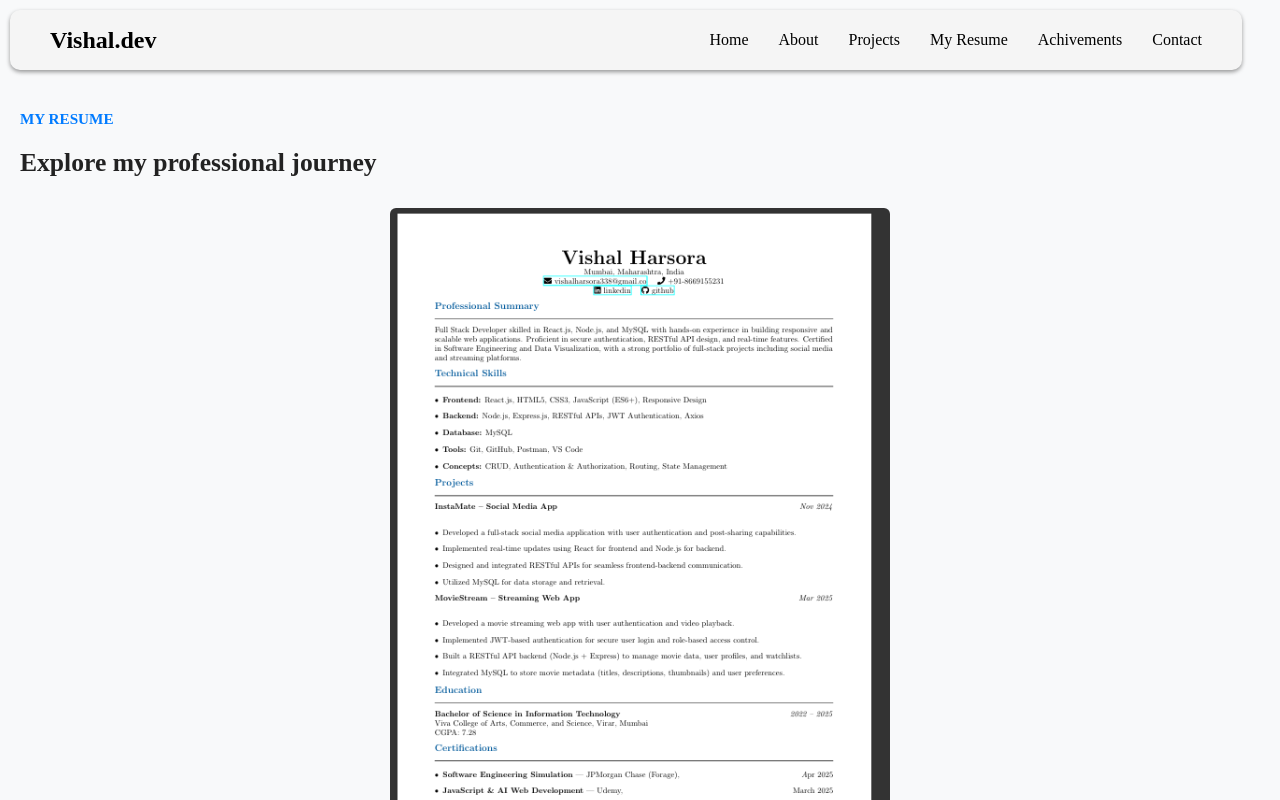
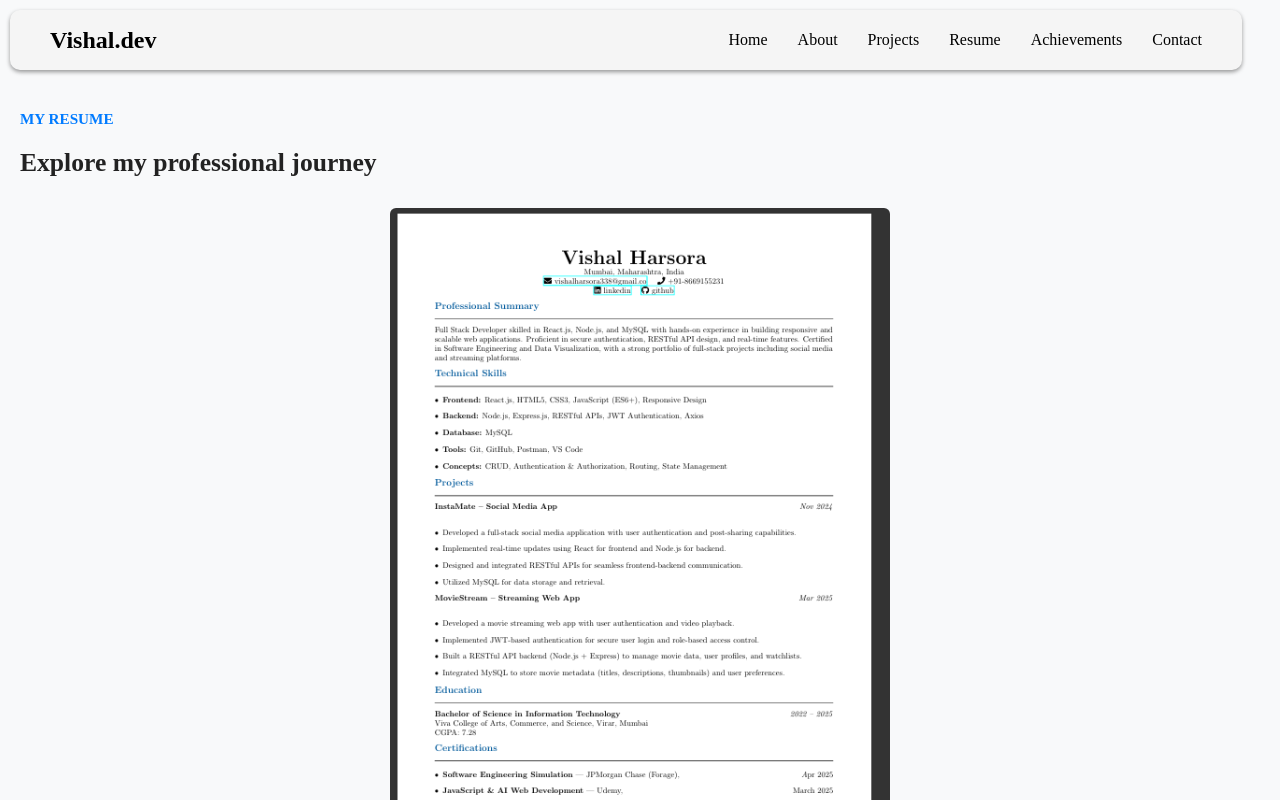
Before and after one commit to vishal2512-hub/Portfolio, a React (Vite) app: page /Portfolio/resume in a window 1280 px wide. Shown: the top 800 px of the page. Built offline with nearby package versions, Linux system fonts and the light colour scheme.

Commit message:
Fix: updated .gitignore and deployment setup

```diff
--- a/src/App.jsx
+++ b/src/App.jsx
@@ -1,11 +1,9 @@
-
 import './App.css';
-import { BrowserRouter as Router, Routes, Route } from 'react-router-dom';
+import { BrowserRouter as Router, Routes, Route, Navigate } from 'react-router-dom';
 import Home from './home/Home';
 import Resume from './component/Resume';
-import Achivements from './component/Achivements/Achivements';
+import Achievements from './component/Achivements/Achivements';
 import Projects from './component/Projects';
-import ComingSoon from './component/Achivements/ComingSoon';
 
 function App() {
   return (
@@ -13,10 +11,11 @@ function App() {
       <Router basename='/Portfolio'>
         <Routes>
           <Route path="/" element={<Home />} />
+          <Route path="/about" element={<Navigate to="/#about" replace />} />
+          <Route path="/contact" element={<Navigate to="/#contact" replace />} />
           <Route path="/resume" element={<Resume />} />
-        <Route path="/Archieve" element={<Achivements />} />
+          <Route path="/achievements" element={<Achievements />} />
           <Route path="/projects" element={<Projects />} />
-        <Route path="*" element={<ComingSoon page="This page" />} />
         </Routes>
       </Router>
     </div>
--- a/src/component/Navbar.jsx
+++ b/src/component/Navbar.jsx
@@ -1,8 +1,13 @@
 import React from "react";
 import "./Navbar.css";
-import { Link } from "react-router-dom"; // ✅ Import Link
+import { Link, useLocation } from "react-router-dom";
 
 function Navbar() {
+  const location = useLocation();
+
+  // Check if we're on the home page
+  const isHomePage = location.pathname === '/';
+
   return (
     <nav className="navbar">
       <div className="logo">Vishal.dev</div>
@@ -11,20 +16,27 @@ function Navbar() {
           <Link to="/">Home</Link>
         </li>
         <li>
-          <a href="#about">About</a>
+          {isHomePage ? (
+            <a href="#about">About</a>
+          ) : (
+            <Link to="/about">About</Link>
+          )}
         </li>
         <li>
-          <Link to="/projects">Projects</Link> {/* Changed to Link */}
+          <Link to="/projects">Projects</Link>
         </li>
         <li>
-          <Link to="/resume">My Resume</Link>
-        </li>
-
-        <li>
-          <Link to="/Archieve">Achivements</Link>
+          <Link to="/resume">Resume</Link>
         </li>
         <li>
-          <a href="#contact">Contact</a>
+          <Link to="/achievements">Achievements</Link>
+        </li>
+        <li>
+          {isHomePage ? (
+            <a href="#contact">Contact</a>
+          ) : (
+            <Link to="/contact">Contact</Link>
+          )}
         </li>
       </ul>
     </nav>
```
Lines whose indentation alone changed are shown as unchanged.
